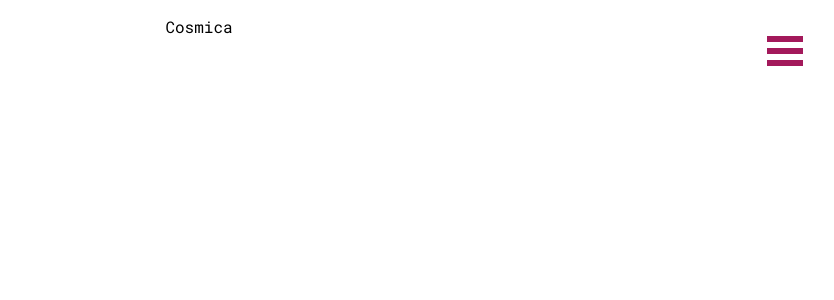
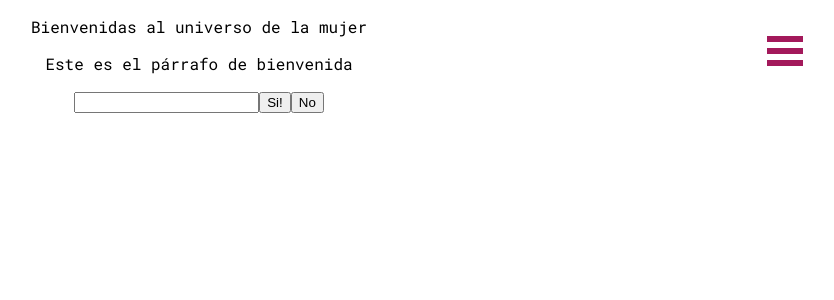
Before and after one commit to claudiapalazon/mundo-cosmica, a React (Create React App) app in the folder my-react-project/: page / in a window 1280 px wide. Shown: the top 300 px of the page, without its empty margins (441-1275 px from the left). Built offline with nearby package versions, Linux system fonts and the light colour scheme.

Commit message:
add chat func

```diff
--- a/my-react-project/src/components/App.js
+++ b/my-react-project/src/components/App.js
@@ -11,11 +11,20 @@ import "./styles.css";
 function App() {
   let arr = JSON.parse(JSON.stringify(questions));
   const [arrFiltered, setQuestion] = useState(arr);
+  const [chatbotField, setChatbotField] = useState(1);
+  const [groupName, setGroupName] = useState("Compañeras");
 
   const handleQuestions = () => {
-    console.log("entro aqui");
     let arrQuestions = JSON.parse(JSON.stringify(questions));
     setQuestion(arrQuestions);
+  };
+
+  const handleChatbotField = (number) => {
+    setChatbotField(number);
+  };
+
+  const handleGroupName = (name) => {
+    setGroupName(name);
   };
 
   return (
@@ -30,7 +39,12 @@ function App() {
         <div id="page-wrap">
           <Switch>
             <Route exact path="/">
-              <Cosmica />
+              <Cosmica
+                chatbotField={chatbotField}
+                handleChatbotField={handleChatbotField}
+                groupName={groupName}
+                handleGroupName={handleGroupName}
+              />
             </Route>
             <Route path="/instrucciones">
               <Instructions />
--- a/my-react-project/src/components/Cosmica.js
+++ b/my-react-project/src/components/Cosmica.js
@@ -1,9 +1,16 @@
 import React from "react";
+import Chatbot from "./cosmica/Chatbot";
 
-const Cosmica = () => {
+const Cosmica = (props) => {
   return (
     <article>
-      <p>Cosmica</p>
+      <p>Bienvenidas al universo de la mujer</p>
+      <Chatbot
+        chatbotField={props.chatbotField}
+        handleChatbotField={props.handleChatbotField}
+        groupName={props.groupName}
+        handleGroupName={props.handleGroupName}
+      />
     </article>
   );
 };
--- /dev/null
+++ b/my-react-project/src/components/cosmica/Chatbot.js
@@ -0,0 +1,34 @@
+import React from "react";
+import Hello from "./chatbot/Hello";
+import Project from "./chatbot/Project";
+import Start from "./chatbot/Start";
+import Mision from "./chatbot/Mision";
+
+const Chatbot = (props) => {
+  if (props.chatbotField === 1)
+    return (
+      <Hello
+        handleChatbotField={props.handleChatbotField}
+        groupName={props.groupName}
+        handleGroupName={props.handleGroupName}
+      />
+    );
+  else if (props.chatbotField === 2)
+    return <Project handleChatbotField={props.handleChatbotField} />;
+  else if (props.chatbotField === 3)
+    return (
+      <Start
+        handleChatbotField={props.handleChatbotField}
+        groupName={props.groupName}
+      />
+    );
+  else if (props.chatbotField === 4)
+    return (
+      <Mision
+        handleChatbotField={props.handleChatbotField}
+        groupName={props.groupName}
+      />
+    );
+};
+
+export default Chatbot;
--- /dev/null
+++ b/my-react-project/src/components/cosmica/chatbot/Hello.js
@@ -0,0 +1,25 @@
+import React from "react";
+
+const Hello = (props) => {
+  const handleMoment = () => {
+    props.handleChatbotField(2);
+  };
+  const handleMoment3 = () => {
+    props.handleChatbotField(3);
+  };
+  const handleName = (event) => {
+    let name = event.target.value;
+    props.handleGroupName(name);
+  };
+
+  return (
+    <section>
+      <p>Este es el párrafo de bienvenida</p>
+      <input onChange={handleName} type="text" />
+      <button onClick={handleMoment3}>Si!</button>
+      <button onClick={handleMoment}>No</button>
+    </section>
+  );
+};
+
+export default Hello;
--- /dev/null
+++ b/my-react-project/src/components/cosmica/chatbot/Mision.js
@@ -0,0 +1,16 @@
+import React from "react";
+
+const Mision = (props) => {
+  const handleMoment = () => {
+    props.handleChatbotField(1);
+  };
+
+  return (
+    <section>
+      <p>{`${props.groupName}, estáis en la lucha`}</p>
+      <button onClick={handleMoment}>Reiniciar Cósmica</button>
+    </section>
+  );
+};
+
+export default Mision;
--- /dev/null
+++ b/my-react-project/src/components/cosmica/chatbot/Project.js
@@ -0,0 +1,16 @@
+import React from "react";
+
+const Project = (props) => {
+  const handleMoment = () => {
+    props.handleChatbotField(3);
+  };
+
+  return (
+    <section>
+      <p>En qué consiste Cósmica</p>
+      <button onClick={handleMoment}>Siguiente</button>
+    </section>
+  );
+};
+
+export default Project;
--- /dev/null
+++ b/my-react-project/src/components/cosmica/chatbot/Start.js
@@ -0,0 +1,22 @@
+import React from "react";
+import { Link } from "react-router-dom";
+
+const Start = (props) => {
+  const handleMoment = () => {
+    props.handleChatbotField(4);
+  };
+  return (
+    <section>
+      <p>{`${props.groupName}, necesitáis un juego de mesa`}</p>
+      <p>Necesitas un juego de mesa</p>
+      <Link to="/instrucciones" title="Instrucciones">
+        Instrucciones
+      </Link>
+      <Link onClick={handleMoment} to="/jugar" title="Jugar a Cósmica">
+        Jugar
+      </Link>
+    </section>
+  );
+};
+
+export default Start;
--- a/my-react-project/src/components/styles.css
+++ b/my-react-project/src/components/styles.css
@@ -42,7 +42,12 @@ body {
   width: 36px;
   height: 30px;
   right: 36px;
+  transition: transform 1s;
   top: 36px;
+}
+
+.bm-burger-button:hover {
+  transform: scale(1.2);
 }
 
 /* Color/shape of burger icon bars */
```
Also changed, not shown: 1 other file (tests, documents, lock files or other folders).
